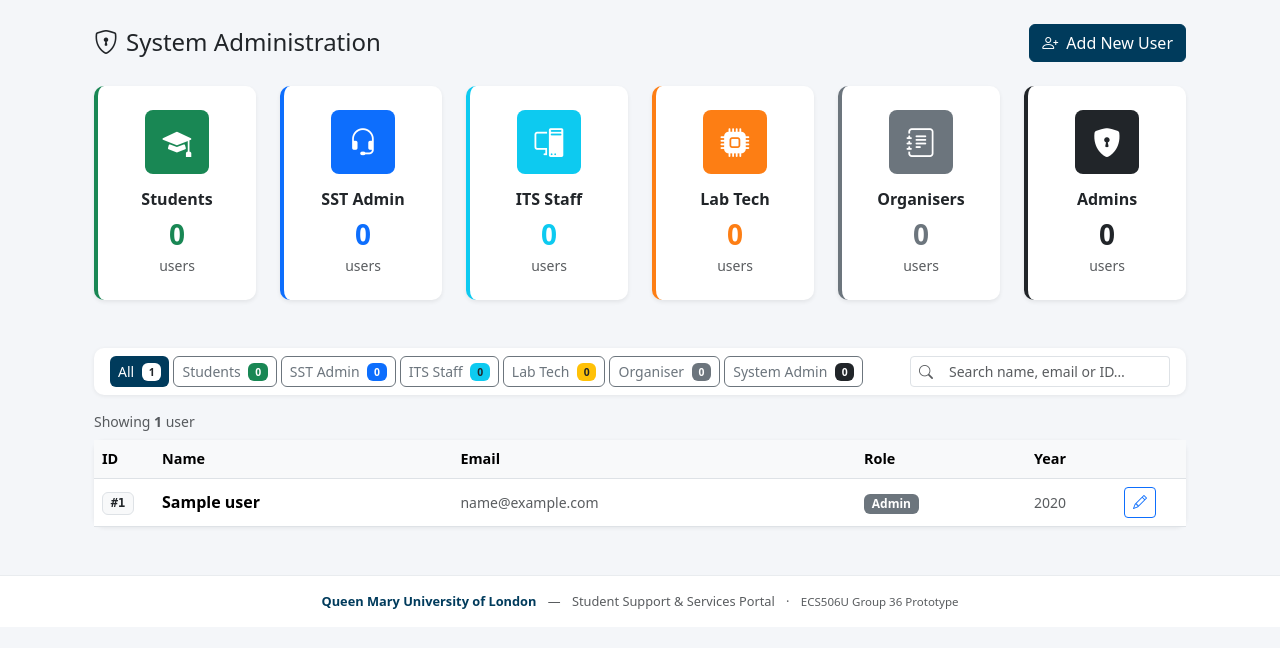
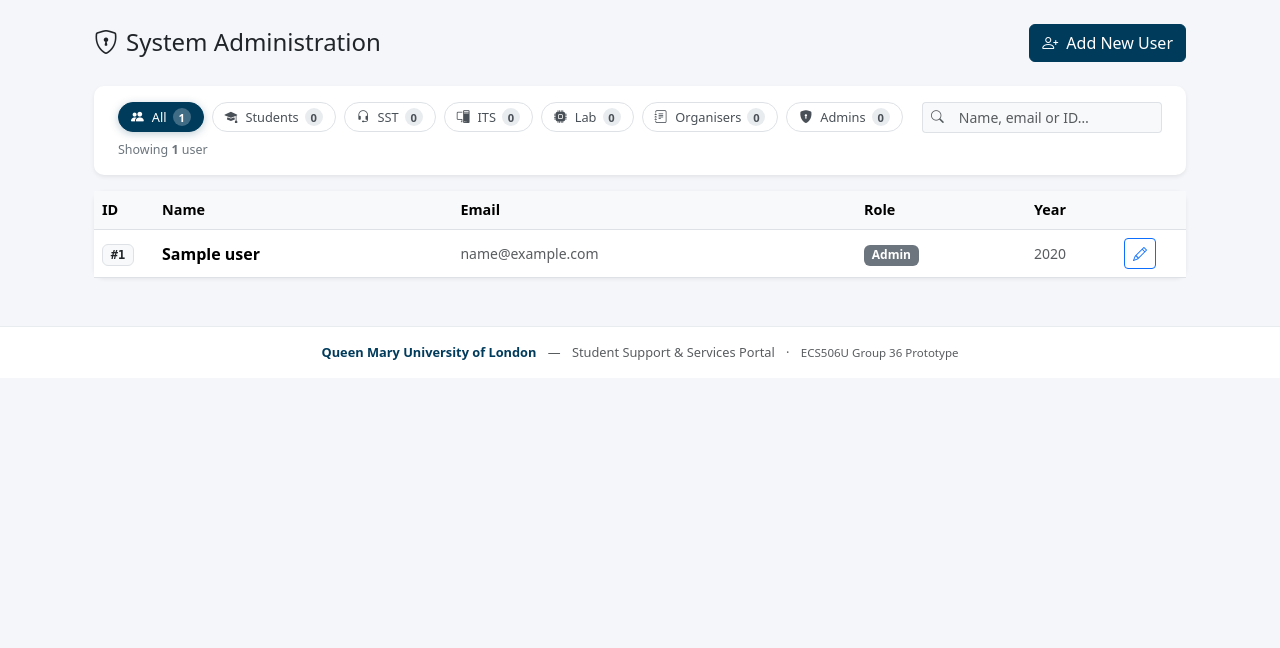
Before and after one commit to EldeRiCH/qmul-group36-prototype, a Flask app: template templates/admin/dashboard.html in a window 1280 px wide. Shown: the part 87-735 px from the top of the page. Run offline with Flask 3, Linux system fonts and the light colour scheme; the template is opened without the code that fills it: most values are stand-ins (such as "Sample title", 1, 10 or a date in 2020).

Commit message:
update admin page

```diff
--- a/templates/admin/dashboard.html
+++ b/templates/admin/dashboard.html
@@ -9,74 +9,52 @@
     </a>
 </div>
 
-<!-- ── ROLE ICON CARDS ─────────────────────────────────────────────────── -->
-{% set role_cards = [
-    ('student',          'Students',     'bi-mortarboard-fill', '#198754', 'bg-success'),
-    ('sst_admin',        'SST Admin',    'bi-headset',          '#0d6efd', 'bg-primary'),
-    ('its_staff',        'ITS Staff',    'bi-pc-display',       '#0dcaf0', 'bg-info'),
-    ('lab_technician',   'Lab Tech',     'bi-cpu-fill',         '#fd7e14', 'bg-warning'),
-    ('module_organiser', 'Organisers',   'bi-journal-text',     '#6c757d', 'bg-secondary'),
-    ('admin',            'Admins',       'bi-shield-lock-fill', '#212529', 'bg-dark'),
+<!-- ── FILTER TOOLBAR ──────────────────────────────────────────────────── -->
+{% set role_meta = [
+    ('student',          'Students',   'bi-mortarboard-fill', '#198754'),
+    ('sst_admin',        'SST',        'bi-headset',          '#0d6efd'),
+    ('its_staff',        'ITS',        'bi-pc-display',       '#0dcaf0'),
+    ('lab_technician',   'Lab',        'bi-cpu-fill',         '#fd7e14'),
+    ('module_organiser', 'Organisers', 'bi-journal-text',     '#6c757d'),
+    ('admin',            'Admins',     'bi-shield-lock-fill', '#212529'),
 ] %}
 
-<div class="row g-4 mb-5">
-    {% for role_val, label, icon, color, badge_cls in role_cards %}
-    {% set cnt = users | selectattr('role','equalto', role_val) | list | length %}
-    <div class="col-sm-6 col-lg-4 col-xl-2">
-        <div class="card border-0 shadow-sm h-100 role-icon-card" data-role="{{ role_val }}"
-             style="border-left: 4px solid {{ color }} !important; cursor:pointer; transition: transform 0.15s, box-shadow 0.15s;">
-            <div class="card-body text-center p-4">
-                <div class="d-flex align-items-center justify-content-center rounded-3 mx-auto mb-3 text-white"
-                     style="width:64px;height:64px;font-size:1.8rem;background:{{ color }};">
-                    <i class="bi {{ icon }}"></i>
-                </div>
-                <h6 class="fw-bold mb-1">{{ label }}</h6>
-                <div class="fw-bold fs-3" style="color:{{ color }};">{{ cnt }}</div>
-                <div class="text-muted small">user{{ 's' if cnt != 1 }}</div>
+<div class="card shadow-sm mb-3" style="border:none;">
+    <div class="card-body py-3 px-4">
+        <div class="d-flex flex-wrap align-items-center gap-2 justify-content-between">
+
+            <!-- Role chips -->
+            <div class="d-flex flex-wrap align-items-center gap-2" id="roleTabs">
+                <button class="role-chip active-chip" data-role="all">
+                    <i class="bi bi-people-fill me-1"></i>All
+                    <span class="chip-count" id="cnt-all">{{ users|length }}</span>
+                </button>
+                {% for role_val, label, icon, color in role_meta %}
+                {% set cnt = users | selectattr('role','equalto', role_val) | list | length %}
+                <button class="role-chip" data-role="{{ role_val }}"
+                        data-color="{{ color }}" style="--chip-color:{{ color }};">
+                    <i class="bi {{ icon }} me-1"></i>{{ label }}
+                    <span class="chip-count" id="cnt-{{ role_val }}">{{ cnt }}</span>
+                </button>
+                {% endfor %}
+            </div>
+
+            <!-- Search -->
+            <div class="input-group input-group-sm" style="max-width:240px;">
+                <span class="input-group-text" style="background:#f8f9fa;border-right:none;">
+                    <i class="bi bi-search text-muted" style="font-size:0.8rem;"></i>
+                </span>
+                <input type="text" id="userSearch" class="form-control"
+                       style="border-left:none;background:#f8f9fa;"
+                       placeholder="Name, email or ID…">
             </div>
         </div>
-    </div>
-    {% endfor %}
-</div>
 
-<!-- Role filter tabs + search bar -->
-<div class="card mb-3">
-    <div class="card-body py-2 px-3 d-flex flex-wrap align-items-center gap-2 justify-content-between">
-        <!-- Role tabs -->
-        <div class="d-flex flex-wrap gap-1" id="roleTabs">
-            <button class="btn btn-sm active-role-btn" data-role="all"
-                    style="background:#003B5C;color:#fff;border:none;border-radius:6px;">
-                All <span class="badge bg-white text-dark ms-1" id="cnt-all">{{ users|length }}</span>
-            </button>
-            {% set role_meta = [
-                ('student',          'Students',          'bg-success'),
-                ('sst_admin',        'SST Admin',         'bg-primary'),
-                ('its_staff',        'ITS Staff',         'bg-info text-dark'),
-                ('lab_technician',   'Lab Tech',          'bg-warning text-dark'),
-                ('module_organiser', 'Organiser',         'bg-secondary'),
-                ('admin',            'System Admin',      'bg-dark'),
-            ] %}
-            {% for role_val, label, badge_cls in role_meta %}
-            {% set cnt = users | selectattr('role','equalto', role_val) | list | length %}
-            <button class="btn btn-sm btn-outline-secondary role-filter-btn"
-                    data-role="{{ role_val }}" style="border-radius:6px;">
-                {{ label }}
-                <span class="badge {{ badge_cls }} ms-1" style="font-size:0.65rem;" id="cnt-{{ role_val }}">{{ cnt }}</span>
-            </button>
-            {% endfor %}
-        </div>
-        <!-- Search -->
-        <div class="input-group input-group-sm" style="max-width:260px;">
-            <span class="input-group-text bg-white"><i class="bi bi-search text-muted"></i></span>
-            <input type="text" id="userSearch" class="form-control border-start-0"
-                   placeholder="Search name, email or ID…">
+        <!-- Result label -->
+        <div class="mt-2" style="font-size:0.78rem;color:#6c757d;" id="filterLabel">
+            Showing all <strong id="visibleCount">{{ users|length }}</strong> users
         </div>
     </div>
-</div>
-
-<!-- Active filter label -->
-<div class="mb-2 small text-muted" id="filterLabel">
-    Showing all <strong id="visibleCount">{{ users|length }}</strong> users
 </div>
 
 <!-- User table -->
@@ -143,13 +121,59 @@
 
 {% block scripts %}
 <style>
-.role-icon-card:hover {
-    transform: translateY(-4px);
-    box-shadow: 0 6px 20px rgba(0,0,0,0.12) !important;
+/* ── Role chips ────────────────────────────────────────────────────────── */
+.role-chip {
+    display: inline-flex;
+    align-items: center;
+    gap: 4px;
+    padding: 5px 12px;
+    border-radius: 20px;
+    border: 1.5px solid #dee2e6;
+    background: #fff;
+    color: #495057;
+    font-size: 0.8rem;
+    font-weight: 500;
+    cursor: pointer;
+    transition: background 0.15s, border-color 0.15s, color 0.15s, box-shadow 0.15s;
+    white-space: nowrap;
+    line-height: 1;
 }
-.role-icon-card.active-card {
-    box-shadow: 0 0 0 3px #003B5C40 !important;
-    transform: translateY(-2px);
+.role-chip:hover {
+    background: #f1f3f5;
+    border-color: #adb5bd;
+}
+.role-chip .chip-count {
+    display: inline-flex;
+    align-items: center;
+    justify-content: center;
+    min-width: 18px;
+    height: 18px;
+    padding: 0 5px;
+    border-radius: 10px;
+    background: #e9ecef;
+    color: #495057;
+    font-size: 0.7rem;
+    font-weight: 700;
+    margin-left: 2px;
+    transition: background 0.15s, color 0.15s;
+}
+
+/* All chip — uses navy */
+.role-chip.active-chip {
+    background: #003B5C;
+    border-color: #003B5C;
+    color: #fff;
+    box-shadow: 0 2px 8px rgba(0,59,92,0.25);
+}
+.role-chip.active-chip .chip-count {
+    background: rgba(255,255,255,0.25);
+    color: #fff;
+}
+
+/* Role-specific active chips use their own colour */
+.role-chip.active-chip[data-color] {
+    background: var(--chip-color);
+    border-color: var(--chip-color);
 }
 </style>
 <script>
@@ -159,83 +183,47 @@
     const filterLabel = document.getElementById('filterLabel');
     const visibleCount= document.getElementById('visibleCount');
     const emptyState  = document.getElementById('emptyState');
-    const roleBtns    = document.querySelectorAll('.role-filter-btn, .active-role-btn');
-    const iconCards   = document.querySelectorAll('.role-icon-card');
+    const chips       = document.querySelectorAll('.role-chip');
 
     let activeRole = 'all';
     let searchTerm = '';
 
-    // Style constants
-    const activeStyle  = 'background:#003B5C;color:#fff;border:none;border-radius:6px;';
-    const defaultStyle = 'border-radius:6px;';
-
     function setActiveRole(role) {
         activeRole = role;
-
-        // Update tab button styles
-        roleBtns.forEach(function (b) {
-            b.style.cssText = defaultStyle;
-            b.classList.remove('btn-outline-secondary');
-            b.classList.add('btn-outline-secondary');
-        });
-        const activeBtn = document.querySelector(`[data-role="${role}"].active-role-btn, [data-role="${role}"].role-filter-btn`);
-        if (activeBtn) {
-            activeBtn.style.cssText = activeStyle;
-            activeBtn.classList.remove('btn-outline-secondary');
-        }
-
-        // Update icon card highlights
-        iconCards.forEach(function (card) {
-            card.classList.toggle('active-card', card.dataset.role === role);
-        });
-
+        chips.forEach(function (c) { c.classList.toggle('active-chip', c.dataset.role === role); });
         applyFilters();
     }
 
     function applyFilters() {
         let count = 0;
         rows.forEach(function (row) {
-            const roleMatch   = (activeRole === 'all') || (row.dataset.role === activeRole);
-            const searchMatch = (row.dataset.search || '').toLowerCase().includes(searchTerm);
-            const show = roleMatch && searchMatch;
+            const show = ((activeRole === 'all') || (row.dataset.role === activeRole))
+                      && (row.dataset.search || '').toLowerCase().includes(searchTerm);
             row.style.display = show ? '' : 'none';
             if (show) count++;
         });
 
         visibleCount.textContent = count;
 
-        // Update label
-        const roleLabel = activeRole === 'all' ? 'all roles' : activeRole.replace(/_/g, ' ');
-        filterLabel.innerHTML = `Showing <strong>${count}</strong> user${count !== 1 ? 's' : ''}` +
-            (activeRole !== 'all' ? ` &mdash; <span class="text-capitalize">${roleLabel}</span>` : '') +
-            (searchTerm ? ` matching "<em>${searchTerm}</em>"` : '');
+        const roleLabel = activeRole === 'all' ? null : activeRole.replace(/_/g, ' ');
+        filterLabel.innerHTML = `Showing <strong>${count}</strong> user${count !== 1 ? 's' : ''}`
+            + (roleLabel ? ` &mdash; <span class="text-capitalize">${roleLabel}</span>` : '')
+            + (searchTerm ? ` matching "<em>${searchTerm}</em>"` : '');
 
         emptyState.style.display = count === 0 ? '' : 'none';
     }
 
-    // Role tab clicks
-    roleBtns.forEach(function (btn) {
-        btn.addEventListener('click', function () {
-            setActiveRole(this.dataset.role);
+    chips.forEach(function (chip) {
+        chip.addEventListener('click', function () {
+            setActiveRole(activeRole === this.dataset.role ? 'all' : this.dataset.role);
         });
     });
 
-    // Icon card clicks
-    iconCards.forEach(function (card) {
-        card.addEventListener('click', function () {
-            const role = this.dataset.role;
-            // Toggle: if already active, go back to "all"
-            setActiveRole(activeRole === role ? 'all' : role);
-        });
-    });
-
-    // Search input
     searchInput.addEventListener('input', function () {
         searchTerm = this.value.toLowerCase().trim();
         applyFilters();
     });
 
-    // Initialise
     applyFilters();
 })();
 </script>
```
